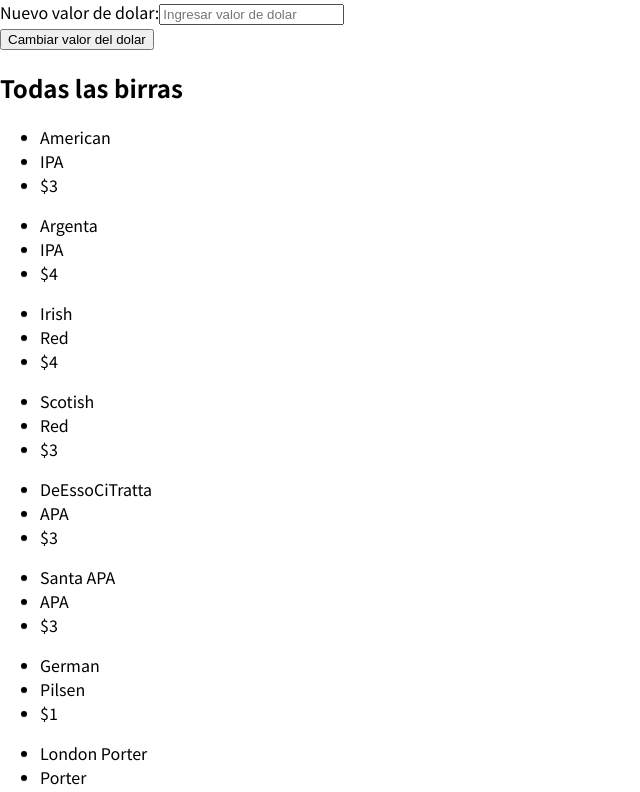
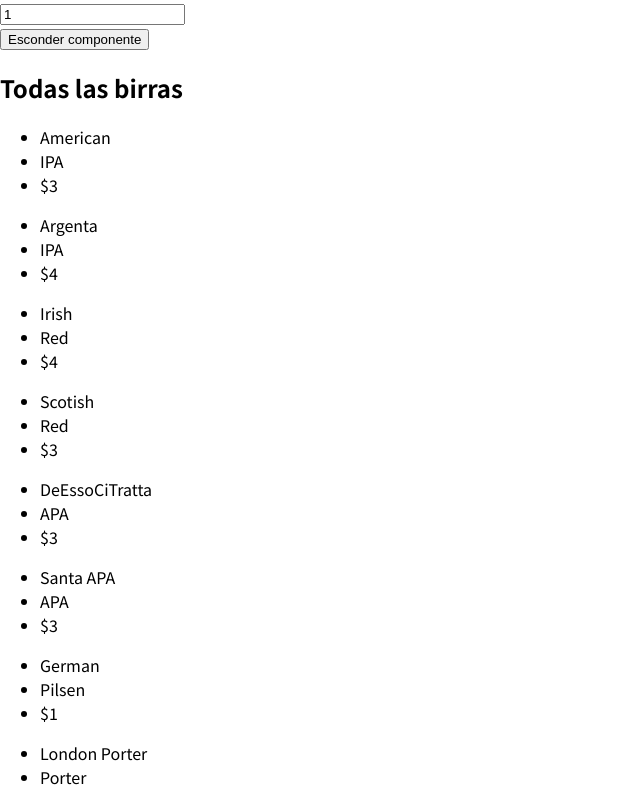
Before and after one commit to alanmoex/unidad1-practica2-lc3, a React (Vite) app in the folder lc3-u1-p2/: page / in a window 1280 px wide. Shown: the top 792 px of the page, without its empty margins (0-640 px from the left). Built offline with nearby package versions, Linux system fonts and the light colour scheme.

Commit message:
exercise 1 done

```diff
--- a/lc3-u1-p2/src/App.jsx
+++ b/lc3-u1-p2/src/App.jsx
@@ -1,18 +1,9 @@
 import Beers from "./components/beers/Beers";
-import ChangeDollar from "./components/changeDollar/ChangeDollar";
 
 function App() {
-  let dollarValue = 1;
-
-  const saveDollarValueHandler = (enteredDollarValue) => {
-    dollarValue = enteredDollarValue;
-    console.log(dollarValue);
-  };
-
   return (
     <>
-      <ChangeDollar onDollarValue={saveDollarValueHandler} />
-      <Beers dollarValue={dollarValue}></Beers>
+      <Beers></Beers>
     </>
   );
 }
--- a/lc3-u1-p2/src/components/beers/Beers.jsx
+++ b/lc3-u1-p2/src/components/beers/Beers.jsx
@@ -2,9 +2,18 @@ import AllBeers from "../allBeers/AllBeers";
 import AvailableBeers from "../availableBeers/AvailableBeers";
 import BeerStyles from "../beerStyles/BeerStyles";
 import CountStyles from "../countSyles/CountStyles";
+import ChangeDollar from "../changeDollar/ChangeDollar";
 import PropTypes from "prop-types";
+import { useState } from "react";
+import { Button } from "react-bootstrap";
 
-const Beers = ({ dollarValue }) => {
+const Beers = () => {
+  const [dollarValue, setDollarValue] = useState(1);
+
+  const saveDollarValueHandler = (enteredDollarValue) => {
+    setDollarValue(enteredDollarValue);
+  };
+
   const beers = [
     {
       id: 1,
@@ -74,6 +83,11 @@ const Beers = ({ dollarValue }) => {
   return (
     <>
       <div>
+        <ChangeDollar
+          onDollarValue={saveDollarValueHandler}
+          dollarValue={dollarValue}
+        ></ChangeDollar>
+        <Button>Esconder componente</Button>
         <h2 className="d-flex justify-content-center">Todas las birras</h2>
         <AllBeers beers={beers} />
       </div>
--- a/lc3-u1-p2/src/components/changeDollar/ChangeDollar.jsx
+++ b/lc3-u1-p2/src/components/changeDollar/ChangeDollar.jsx
@@ -1,39 +1,20 @@
-import { Form, Card, Button } from "react-bootstrap";
-import { useState } from "react";
+import { Card } from "react-bootstrap";
 import PropTypes from "prop-types";
 
-const ChangeDollar = ({ onDollarValue }) => {
-  const [enteredDollar, setEnteredDollar] = useState("");
-
-  const ChangeDollarHandler = (event) => {
-    setEnteredDollar(event.target.value);
-  };
-
-  const submitDollarHandler = (event) => {
-    event.preventDefault();
-
-    const dollarValue = enteredDollar;
-
-    onDollarValue(dollarValue);
-    setEnteredDollar(0);
+const ChangeDollar = ({ onDollarValue, dollarValue }) => {
+  const changeDollarHandler = (event) => {
+    onDollarValue(event.target.value);
   };
 
   return (
     <div className="d-flex justify-content-center">
       <Card className="m-4 w-20" bg="success">
         <Card.Body>
-          <Form className="text-white" onSubmit={submitDollarHandler}>
-            <Form.Group className="mb-3" controlId="changeDollar">
-              <Form.Label>Nuevo valor de dolar:</Form.Label>
-              <Form.Control
-                type="text"
-                placeholder="Ingresar valor de dolar"
-                onChange={ChangeDollarHandler}
-                value={enteredDollar}
-              />
-            </Form.Group>
-            <Button type="submit">Cambiar valor del dolar</Button>
-          </Form>
+          <input
+            type="number"
+            onChange={changeDollarHandler}
+            value={dollarValue}
+          />
         </Card.Body>
       </Card>
     </div>
```
Also changed, not shown: 1 other file (tests, documents, lock files or other folders).
